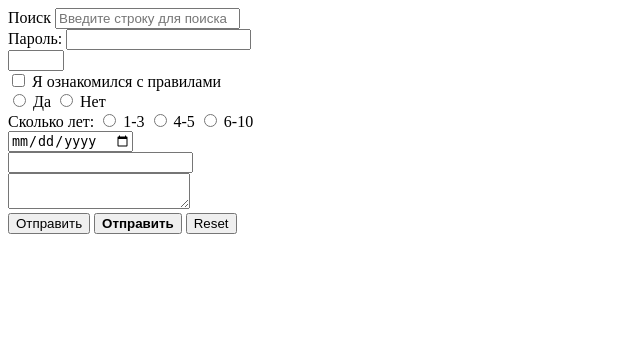
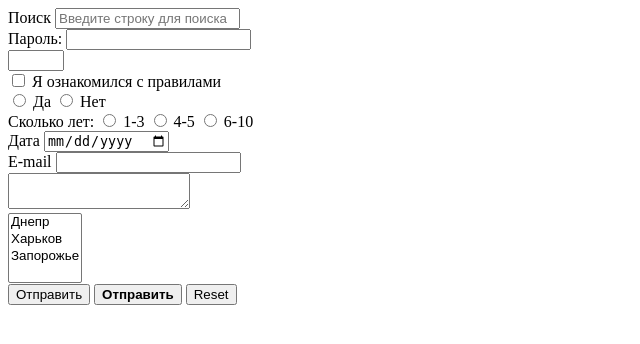
Before and after one commit to vredinka025/php.001, a PHP site: page /form.html in a window 1280 px wide. Shown: the top 344 px of the page, without its empty margins (0-640 px from the left). Run offline with PHP 8.4, Linux system fonts and the light colour scheme.

Commit message:
intermediate commit

```diff
--- a/form new.php
+++ b/form new.php
@@ -3,6 +3,7 @@
 <head>
     <meta charset="UTF-8">
     <title>Форма</title>
+    <link rel="stylesheet" href="main.css">
 </head>
 <body>
 <h1>Получено:</h1>
--- a/form.html
+++ b/form.html
@@ -35,15 +35,23 @@
         <label for="years3">6-10</label>
         <br>
 
-        <input type="date" name="startDate">
+        <label for="date">Дата</label>
+        <input id="date" type="date" name="startDate">
         <br>
 
-        <input type="email">
+        <label for="email">E-mail</label>
+        <input id="email" type="email" name="email">
         <br>
 
         <textarea name="text"></textarea>
         <br>
 
+        <select name="city" multiple>
+            <option>Днепр</option>
+            <option>Харьков</option>
+            <option>Запорожье</option>
+        </select>
+        <br>
         <input type="submit" value="Отправить">
         <button type="submit"><b>Отправить</b></button>
 
```
